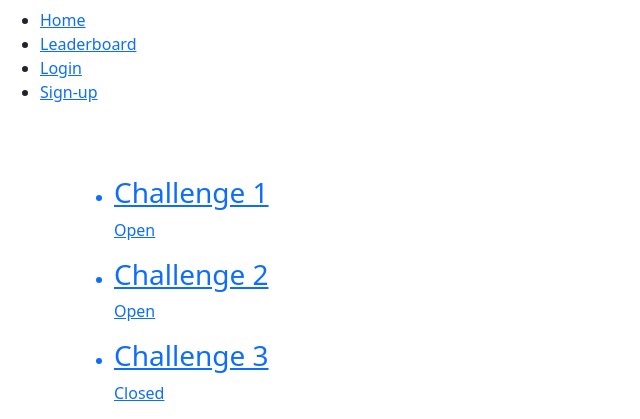
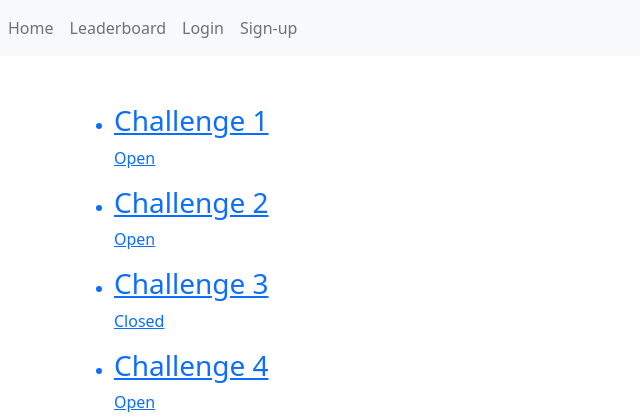
Before and after one commit to Ellisonac/Fantasy-Crypto, a Node server app: page /challenge/ in a window 1280 px wide. Shown: the top 419 px of the page, without its empty margins (0-640 px from the left). Run offline with Node 20, Linux system fonts and the light colour scheme; data comes from the database, SQL or seed files in the repository; some libraries are stand-ins or nearby versions.

Commit message:
commit on layouts

```diff
--- a/views/layouts/main.handlebars
+++ b/views/layouts/main.handlebars
@@ -3,25 +3,27 @@
 
 <head>
   <meta charset="UTF-8">
-  <meta name="viewport" content="width=device-width, initial-scale=1.0">
+  <meta name="viewport" content="width=device-width, initial-scale=1, shrink-to-fit=no">
   <title>Fantasy Crypto</title>
   <link rel="stylesheet" href="https://cdn.jsdelivr.net/npm/bootstrap@5.1.3/dist/css/bootstrap.min.css" integrity="sha384-1BmE4kWBq78iYhFldvKuhfTAU6auU8tT94WrHftjDbrCEXSU1oBoqyl2QvZ6jIW3" crossorigin="anonymous">
-  <link rel="stylesheet" href="/css/jass.css">
+  <link rel="stylesheet" href="../../public/css/styles.css">
 </head>
 
 <body>
-  <header class="display-flex justify-space-between align-center p-2">
-    <ul>
-      <li><a href="/">Home</a></li>
-      <li><a href="/">Leaderboard</a></li>
+  <header>
+    <nav class="navbar navbar-expand-lg navbar-light bg-light">
+     <ul class="navbar-nav mr-auto">
+      <li class="nav-item"><a class="nav-link" href="/">Home</a></li>
+      <li class="nav-item"><a class="nav-link" href="/">Leaderboard</a></li>
       {{#if loggedin}}
-        <li><a href="/">Portfolio</a></li>
-        <li><a href="/">Logout</a></li>
+        <li class="nav-item"><a class="nav-link" href="/">Portfolio</a></li>
+        <li class="nav-item"><a class="nav-link" href="/">Logout</a></li>
       {{else}}
-        <li><a href="/">Login</a></li>
-        <li><a href="/">Sign-up</a></li>
+        <li class="nav-item"><a class="nav-link" href="/">Login</a></li>
+       <li class="nav-item"><a class="nav-link" href="/">Sign-up</a></li>
       {{/if}}
     </ul>
+    </nav>
   </header>
   <main class="container container-fluid mt-5">
     {{{ body }}}
@@ -29,6 +31,11 @@
   <footer>
       <p>@Copyright FantasyCrypto</p>
   </footer>
+
+<script src="https://code.jquery.com/jquery-3.3.1.slim.min.js" integrity="sha384-q8i/X+965DzO0rT7abK41JStQIAqVgRVzpbzo5smXKp4YfRvH+8abtTE1Pi6jizo" crossorigin="anonymous"></script>
+<script src="https://cdnjs.cloudflare.com/ajax/libs/popper.js/1.14.7/umd/popper.min.js" integrity="sha384-UO2eT0CpHqdSJQ6hJty5KVphtPhzWj9WO1clHTMGa3JDZwrnQq4sF86dIHNDz0W1" crossorigin="anonymous"></script>
+<script src="https://stackpath.bootstrapcdn.com/bootstrap/4.3.1/js/bootstrap.min.js" integrity="sha384-JjSmVgyd0p3pXB1rRibZUAYoIIy6OrQ6VrjIEaFf/nJGzIxFDsf4x0xIM+B07jRM" crossorigin="anonymous"></script>
+
 </body>
 
 </html>
```
Also changed, not shown: test/test.html (+20 -12 lines), views/all_challenges.handlebars (line endings or trailing spaces), views/challenge_form.handlebars (line endings or trailing spaces), views/homepage.handlebars (line endings or trailing spaces), views/portfolio.handlebars (line endings or trailing spaces), views/signup.handlebars (line endings or trailing spaces).
